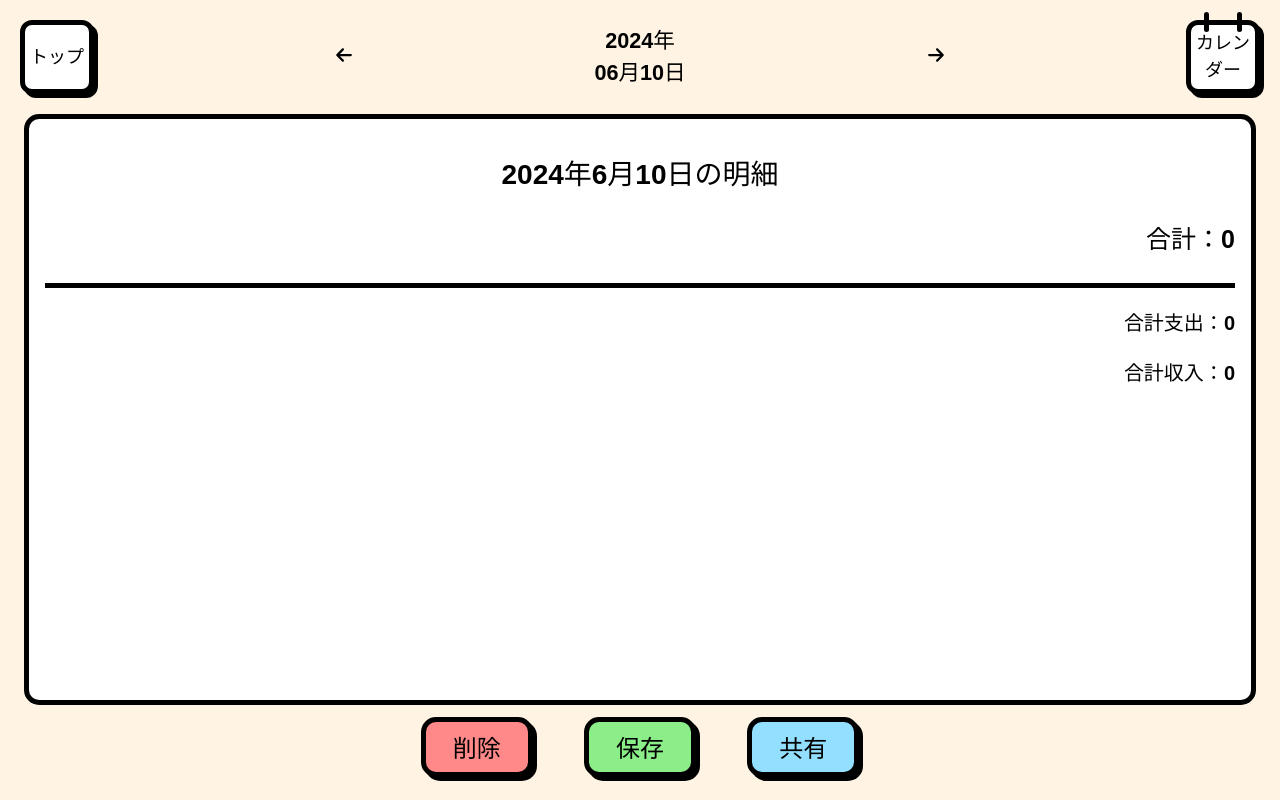
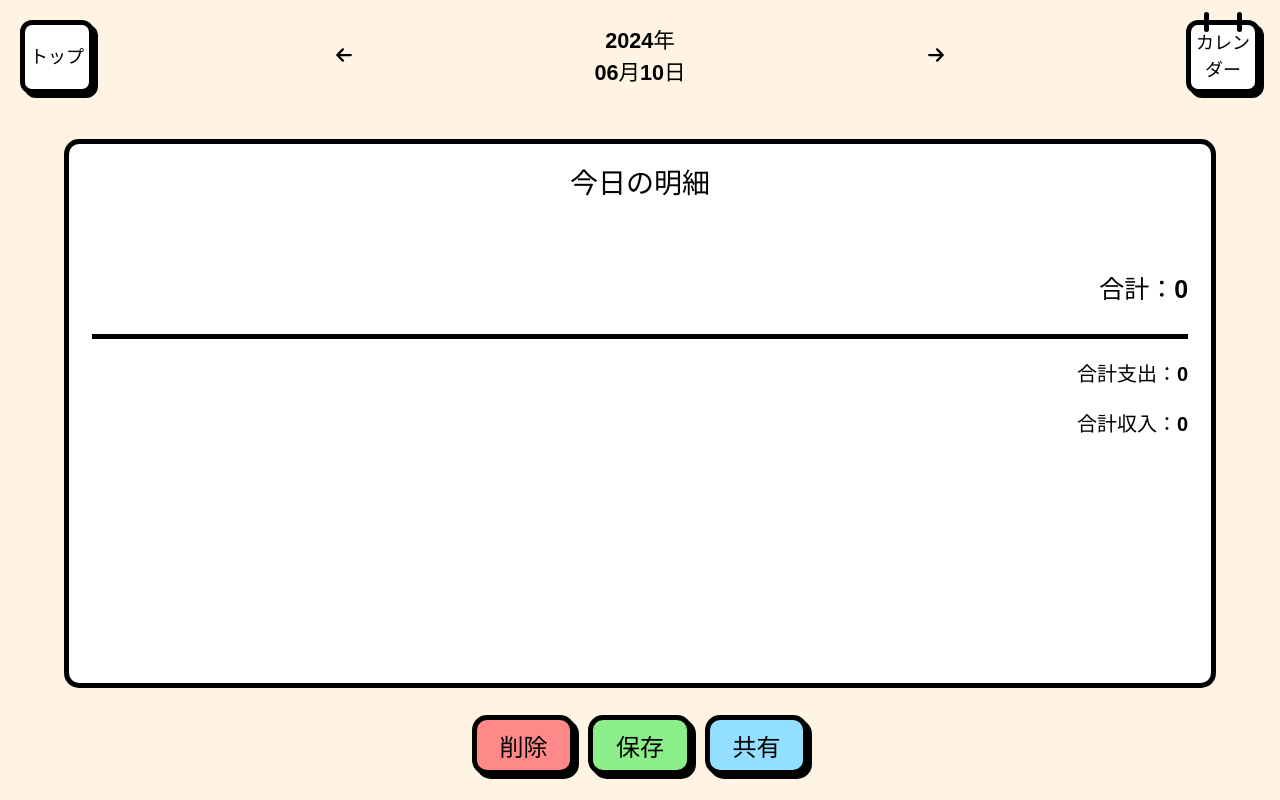
Before and after one commit to eddy87615/webapp-kakeibo, a React (Vite) app: page /Receive in a window 1280 px wide. Built offline with nearby package versions, Linux system fonts and the light colour scheme.

Commit message:
download btn done.

```diff
--- a/package.json
+++ b/package.json
@@ -10,6 +10,8 @@
     "preview": "vite preview"
   },
   "dependencies": {
+    "html-to-image": "^1.11.11",
+    "html2canvas": "^1.4.1",
     "prop-types": "^15.8.1",
     "react": "^18.2.0",
     "react-calendar": "^5.0.0",
--- a/src/App.jsx
+++ b/src/App.jsx
@@ -41,6 +41,7 @@ export default function App() {
       document.removeEventListener('touchmove', handleTouchMove);
     };
   }, []);
+
   return (
     <AppProvider>
       <Router>
--- a/src/components/ReceiveContainer.css
+++ b/src/components/ReceiveContainer.css
@@ -1,21 +1,30 @@
 .receiveContainer {
   position: relative;
 
-  margin: 0 24px;
+  /* margin: 0 auto; */
 
   border: solid 5px #000;
   background-color: #fff;
   border-radius: 15px;
 
-  padding: 16px;
-  margin-bottom: 1rem;
+  padding: 0;
+  margin: 0;
 
   height: 80%;
+  width: 90%;
 
-  overflow: scroll;
+  box-sizing: border-box;
+
+  overflow-y: scroll;
 }
 .receiveandBtn {
   height: calc(100vh - 114px);
+
+  display: flex;
+  flex-direction: column;
+  justify-content: center;
+  align-items: center;
+  row-gap: 4%;
 }
 
 .receiveContainer h1 {
@@ -31,33 +40,43 @@
   display: flex;
   justify-content: space-between;
 
-  padding-left: 5%;
-  margin-bottom: 4%;
-
-  font-size: 20px;
+  font-size: 150%;
   font-weight: bold;
 }
+.listcatogarybg_income {
+  background-color: #ffe5b3;
+
+  margin-bottom: 2%;
+  padding: 2%;
+}
+.listcatogarybg_expense {
+  background-color: #ffdddd;
+
+  margin-bottom: 2%;
+  padding: 2%;
+}
+
 .receiveList_minus::before {
-  content: '- ￥';
+  content: '-￥';
   position: absolute;
   left: 40%;
 }
 .receiveList_plus::before {
-  content: '+ ￥';
+  content: '+￥';
   position: absolute;
   left: 40%;
 }
-.receiveList::before {
+/* .receiveList::before {
   content: '';
   position: absolute;
   top: 50%;
   left: 0;
   transform: translate(-50%, -50%);
-  width: 10px;
-  height: 10px;
+  width: 8px;
+  height: 8px;
   border-radius: 50%;
   background-color: #000;
-}
+} */
 
 .receiveDescription {
   display: block;
@@ -65,7 +84,7 @@
   font-size: 16px;
   margin: 8px 0;
 
-  border-bottom: solid 5px #000;
+  /* border-bottom: solid 5px #000; */
 
   width: 100%;
 
@@ -85,19 +104,21 @@
 }
 
 .listName {
-  width: 44%;
+  width: 40%;
 
   word-break: break-all;
 }
 .listPrice {
-  width: 32%;
+  width: 28%;
   word-break: break-all;
 }
 
 .totalPriceArea {
-  width: 100%;
+  /* width: 100%; */
 
   font-weight: bold;
+
+  padding: 2%;
 }
 .totalPriceAreaTotal {
   font-size: 25px;
@@ -163,3 +184,9 @@
   transform: translate(4px, 4px);
   transition: 0.3s;
 }
+
+.blackUnderList {
+  width: 100%;
+  height: 10px;
+  background-color: #fff;
+}
--- a/src/components/ReceiveContainer.jsx
+++ b/src/components/ReceiveContainer.jsx
@@ -1,8 +1,9 @@
 import { useLocation } from 'react-router-dom';
 import { useAppContext } from '../AppContext';
 import './ReceiveContainer.css';
-import { useEffect, useState } from 'react';
+import { useEffect, useState, useRef } from 'react';
 import ConfirmWindow from './ConfirmWindow';
+import html2canvas from 'html2canvas';
 
 export default function ReceiveContainer() {
   const { items, handleDeleteItems, setCurrentDate } = useAppContext();
@@ -13,13 +14,14 @@ export default function ReceiveContainer() {
   const [isModalOpen, setIsModalOpen] = useState(false);
   const [filteredItems, setFilteredItems] = useState([]);
 
+  const containerRef = useRef(null);
+
   const selectedDate = date
     ? new Date(date).toDateString()
     : new Date().toDateString();
 
   useEffect(() => {
     setCurrentDate(new Date(selectedDate));
-    // const dateKey = currentDate.toDateString();
     const newFilteredItems = items[selectedDate] || [];
     setFilteredItems(newFilteredItems);
   }, [selectedDate, items, setCurrentDate]);
@@ -30,11 +32,13 @@ export default function ReceiveContainer() {
       setIsModalOpen(false);
     }, 300);
   };
+
   const handleCloseModal = () => {
     setTimeout(() => {
       setIsModalOpen(false);
     }, 300);
   };
+
   const handleOpenModal = () => {
     setTimeout(() => {
       setIsModalOpen(true);
@@ -50,15 +54,80 @@ export default function ReceiveContainer() {
     0
   );
 
+  const today = new Date().toDateString() === selectedDate;
+
+  const handleSave = () => {
+    const container = containerRef.current;
+    if (!container) {
+      console.error('Container ref is not set');
+      return;
+    }
+
+    const cloneContainer = container.cloneNode(true);
+    document.body.appendChild(cloneContainer);
+
+    // 修改克隆的容器中的 h1 标签内容
+    const h1 = cloneContainer.querySelector('h1');
+    if (h1) {
+      h1.textContent = `${new Date(selectedDate).getFullYear()}年${
+        new Date(selectedDate).getMonth() + 1
+      }月${new Date(selectedDate).getDate()}日の明細`;
+    }
+
+    // 设置样式以确保克隆的容器完全展开
+    cloneContainer.style.position = 'absolute';
+    cloneContainer.style.left = '-9999px';
+    cloneContainer.style.top = '-9999px';
+    cloneContainer.style.width = `${container.scrollWidth}px`;
+    cloneContainer.style.height = `${container.scrollHeight}px`; // 使用 scrollHeight
+    cloneContainer.style.overflow = 'visible';
+
+    const deleteBtns = cloneContainer.querySelectorAll('.deleteBtn');
+    deleteBtns.forEach((btn) => {
+      btn.style.opacity = '0';
+    });
+
+    html2canvas(cloneContainer, {
+      useCORS: true,
+      scale: 1,
+      onclone: (document) => {
+        const clonedElement = document.querySelector('.receiveContainer');
+        clonedElement.style.overflow = 'visible';
+      },
+    })
+      .then((canvas) => {
+        const link = document.createElement('a');
+        link.href = canvas.toDataURL('image/jpeg');
+        link.download = 'receiveContainer.jpg';
+        link.click();
+        document.body.removeChild(cloneContainer); // 完成后移除克隆的容器
+      })
+      .catch((err) => {
+        console.error('html2canvas error:', err);
+        document.body.removeChild(cloneContainer);
+      });
+  };
+
   return (
     <>
       <div className="receiveandBtn">
-        <ol className="receiveContainer">
-          <h1>{`${new Date(selectedDate).getFullYear()}年${
+        <ol className="receiveContainer" ref={containerRef}>
+          <h1>
+            {today
+              ? '今日の明細'
+              : `${new Date(selectedDate).getFullYear()}年${
                   new Date(selectedDate).getMonth() + 1
-          }月${new Date(selectedDate).getDate()}日の明細`}</h1>
+                }月${new Date(selectedDate).getDate()}日の明細`}
+          </h1>
           {filteredItems.map((entry, index) => (
             <div key={index}>
+              <div
+                className={`${
+                  entry.type === 'expense'
+                    ? 'listcatogarybg_expense'
+                    : 'listcatogarybg_income'
+                }`}
+              >
                 <li className="receiveList">
                   <span className="listName">{entry.itemName}</span>
                   <span
@@ -83,6 +152,8 @@ export default function ReceiveContainer() {
                   {entry.memo}
                 </span>
               </div>
+              <div className="blackUnderList"></div>
+            </div>
           ))}
           <div className="totalPriceArea">
             <p className="totalPriceAreaTotal">
@@ -99,7 +170,7 @@ export default function ReceiveContainer() {
         </ol>
         <div className="receiveBtnArea">
           <button onClick={handleOpenModal}>削除</button>
-          <button>保存</button>
+          <button onClick={handleSave}>保存</button>
           <button>共有</button>
         </div>
       </div>
--- a/src/index.css
+++ b/src/index.css
@@ -40,6 +40,8 @@ html {
   color: #000;
 
   touch-action: manipulation;
+
+  scrollbar-width: none;
 }
 
 @media (prefers-color-scheme: dark) {
```
Also changed, not shown: 1 other file (tests, documents, lock files or other folders). Lines whose indentation alone changed are shown as unchanged.
